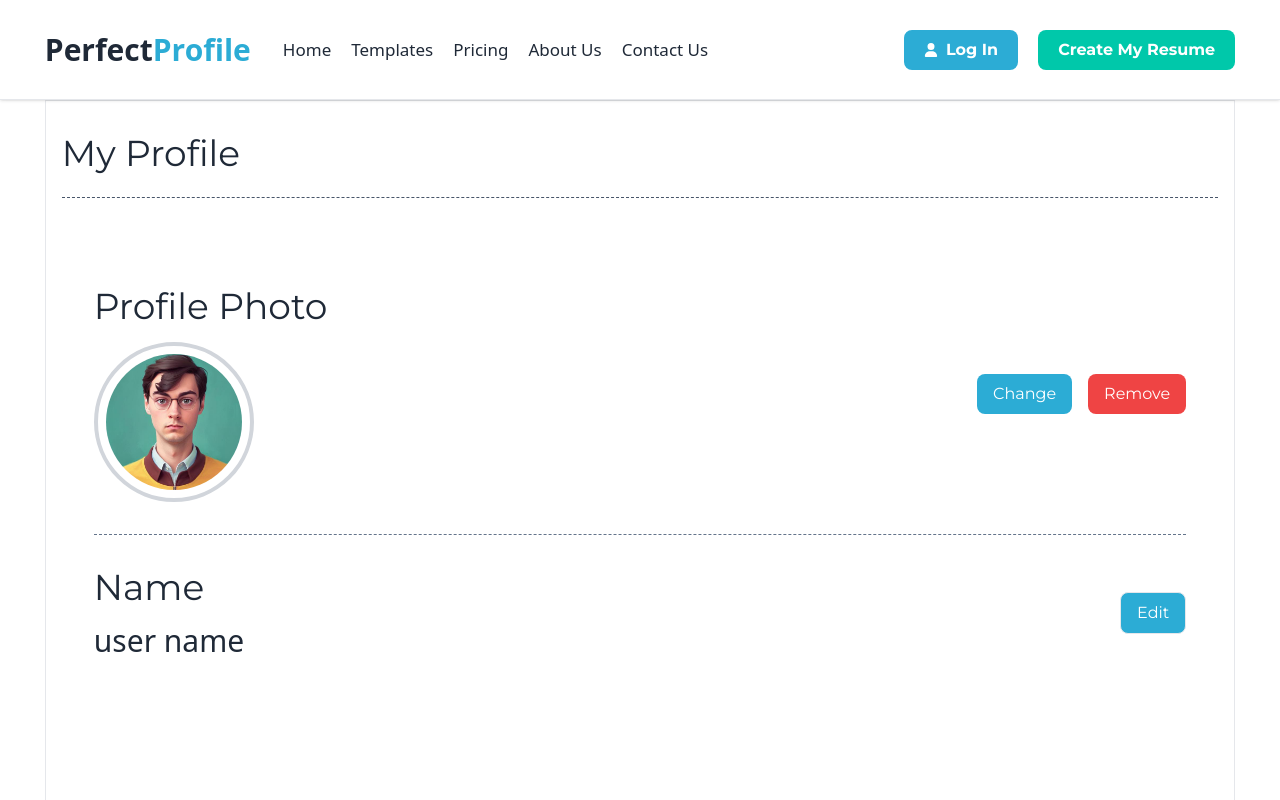
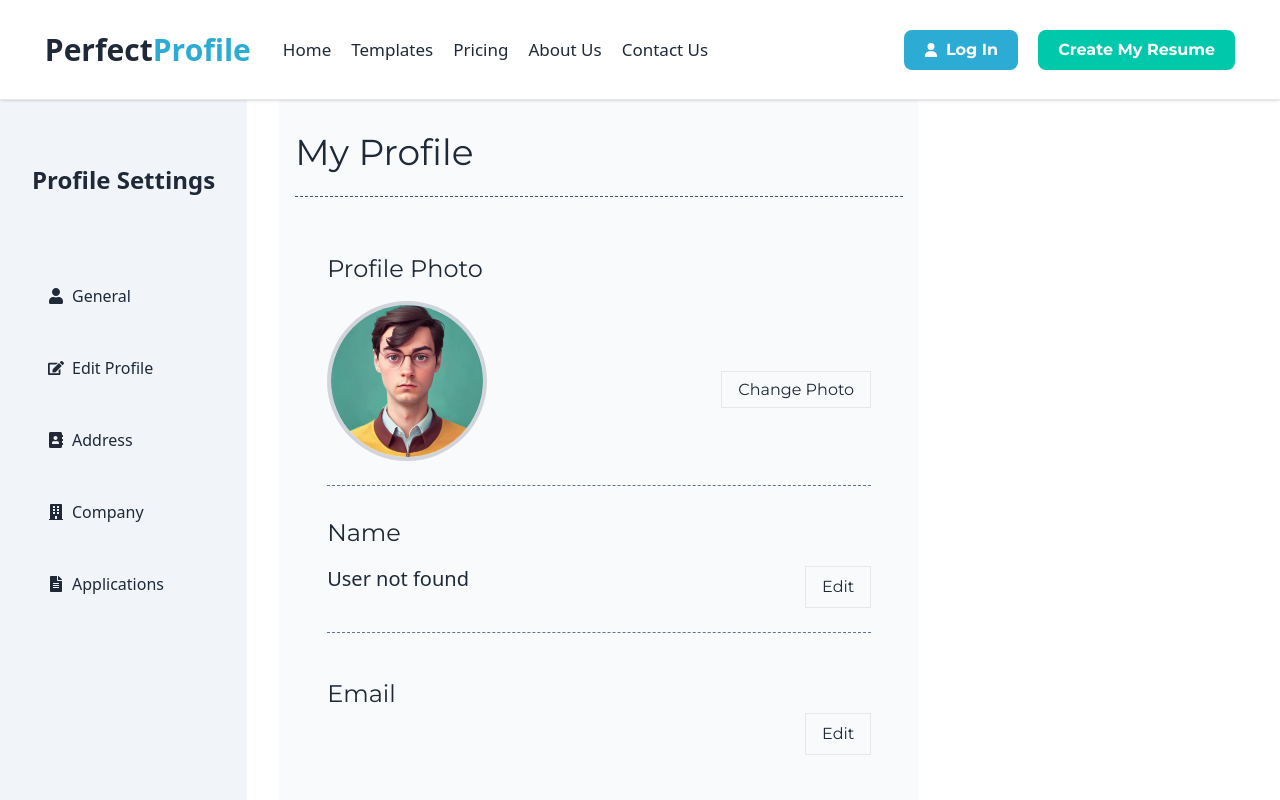
Before and after one commit to Sohana-Karniz-Mimmi/PerfectProfile-Client, a React (Vite) app: page /profile in a window 1280 px wide. Shown: the top 800 px of the page. Built offline with nearby package versions, Linux system fonts and the light colour scheme; no server answers.

Commit message:
myprofile system work ongoing and modify to the component

```diff
--- a/src/Components/MyProfile/BeforeEditingProfile.jsx
+++ b/src/Components/MyProfile/BeforeEditingProfile.jsx
@@ -1,137 +1,281 @@
-import { useState } from "react";
+import { useState, useEffect } from "react";
 import image from "../../assets/profile image/FjU2lkcWYAgNG6d.jpg";
+import useAuth from "../../Hook/useAuth";
+import toast, { Toaster } from "react-hot-toast";
+
+const image_hosting_key = import.meta.env.VITE_IMAGE_HOISTING_API_KEY;
+const image_hosting_api = `https://api.imgbb.com/1/upload?key=${image_hosting_key}`;
 
 const BeforeEditingProfile = () => {
-  const [isEditing, setIsEditing] = useState(false);
-  const [username, setUsername] = useState("user name");
-  const [tempUsername, setTempUsername] = useState(username);
+  const { user, updateUserProfile, updateUserEmail } = useAuth();
+  const [isEditingName, setIsEditingName] = useState(false);
+  const [username, setUsername] = useState("User not found");
+  const [tempUsername, setTempUsername] = useState("");
   const [profilePhoto, setProfilePhoto] = useState(image);
-  const handleEdit = () => {
-    setIsEditing(true);
+  const [selectedFile, setSelectedFile] = useState(null);
+  const [isUploading, setIsUploading] = useState(false);
+
+  const [isEditingEmail, setIsEditingEmail] = useState(false);
+  const [email, setEmail] = useState("");
+  const [tempEmail, setTempEmail] = useState("");
+
+  useEffect(() => {
+    if (user) {
+      setUsername(user.displayName || "User not found");
+      setTempUsername(user.displayName || "User not found");
+      setEmail(user.email || "");
+      setTempEmail(user.email || "");
+      setProfilePhoto(user.photoURL || image);
+    }
+  }, [user]);
+
+  const handleEditName = () => setIsEditingName(true);
+  const handleSaveName = () => {
+    setUsername(tempUsername);
+    setIsEditingName(false);
   };
 
-  const handleSave = () => {
-    setUsername(tempUsername);
-    setIsEditing(false);
+  const handleCancelNameEdit = () => {
+    setTempUsername(username);
+    setIsEditingName(false);
   };
 
-  const handleCancel = () => {
-    setTempUsername(username);
-    setIsEditing(false);
-  };
-  const handleRemovePhoto = () => {
-    setProfilePhoto(null);
+  const handleEditEmail = () => setIsEditingEmail(true);
+  const handleCancelEmailEdit = () => {
+    setTempEmail(email);
+    setIsEditingEmail(false);
   };
 
   const handleChangePhoto = (e) => {
     const file = e.target.files[0];
     if (file) {
+      setSelectedFile(file);
       const reader = new FileReader();
-      reader.onload = () => {
-        setProfilePhoto(reader.result);
-      };
+      reader.onload = () => setProfilePhoto(reader.result);
       reader.readAsDataURL(file);
     }
   };
+
+  const handleUpdateProfile = async () => {
+    let uploadedImageUrl = profilePhoto;
+
+    if (selectedFile) {
+      uploadedImageUrl = await uploadImageToImgbb(selectedFile);
+      if (!uploadedImageUrl) {
+        return;
+      }
+    }
+
+    try {
+      await updateUserProfile(tempUsername, uploadedImageUrl);
+      toast.success("Profile updated successfully!");
+    } catch (error) {
+      console.error(error.message);
+      toast.error("Failed to update profile.");
+    }
+  };
+
+  const handleUpdateEmail = async () => {
+    try {
+      await updateUserEmail(tempEmail);
+      setEmail(tempEmail);
+      toast.success("Email updated successfully!");
+    } catch (error) {
+      console.error(error.message);
+      toast.error("Failed to update email.");
+    }
+  };
+
+  const handleSaveChanges = async (e) => {
+    e.preventDefault();
+    await handleUpdateProfile();
+
+    if (isEditingEmail) {
+      await handleUpdateEmail();
+    }
+  };
+
+  // Define handleSaveEmail function
+  const handleSaveEmail = () => {
+    setEmail(tempEmail);
+    setIsEditingEmail(false);
+  };
+
+  const uploadImageToImgbb = async (file) => {
+    const formData = new FormData();
+    formData.append("image", file);
+
+    try {
+      setIsUploading(true);
+      const response = await fetch(image_hosting_api, {
+        method: "POST",
+        body: formData,
+      });
+
+      const data = await response.json();
+      setIsUploading(false);
+
+      if (data.success) {
+        return data.data.url;
+      } else {
+        throw new Error("Image upload failed");
+      }
+    } catch (error) {
+      setIsUploading(false);
+      toast.error("Failed to upload image.");
+      return null;
+    }
+  };
+
   return (
-    <div className="p-4 md:p-8 min-h-screen">
-      <div className="flex flex-col md:flex-row justify-center md:justify-between items-center mt-8">
+    <form onSubmit={handleSaveChanges} className="p-4 md:p-8 min-h-screen">
+      {/* Profile Photo */}
+      <div className="flex flex-col md:flex-row justify-center md:justify-between items-center">
         <div className="flex flex-col items-center md:items-start">
-          <h2 className="text-2xl md:text-4xl mb-4 text-center md:text-left font-montserrat">
+          <h2 className="md:text-2xl mb-4 text-center md:text-left font-montserrat">
             Profile Photo
           </h2>
-          <div className="rounded-full border-4 border-gray-300 p-2 avatar-group w-32 h-32 md:w-40 md:h-40 overflow-hidden">
-            <img
-              className="w-full h-full object-cover rounded-full"
-              src={image || "https://via.placeholder.com/150"}
-              alt="profile photo"
-              onError={(e) => {
-                e.target.src = "https://via.placeholder.com/150";
-              }}
-            />
+          <div className="flex justify-center items-center">
+            <div className="rounded-full border-4 border-gray-300 w-32 h-32 md:w-40 md:h-40 overflow-hidden relative">
+              <img
+                src={profilePhoto}
+                alt="Profile"
+                className="w-full h-full object-cover"
+              />
+            </div>
           </div>
         </div>
-        <div className="flex gap-4 ">
-          <div className="relative inline-block">
-            {/* File input (hidden) */}
-            <input
-              type="file"
-              id="profilePhotoInput"
-              style={{ display: "none" }}
-              onChange={(e) => {
-                const file = e.target.files[0];
-                console.log("Selected file:", file); // Handle the file change here
-              }}
-            />
 
-            {/* Button to trigger file input */}
-            <label htmlFor="profilePhotoInput">
-              <button
-                onClick={handleChangePhoto}
-                className="py-2 px-4 bg-primary hover:bg-secondary text-white rounded-lg font-montserrat cursor-pointer"
-              >
-                Change
-              </button>
-            </label>
-          </div>
-
-          <div>
-            <button className="py-2 px-4 bg-red-500 hover:bg-red-600 text-white rounded-lg font-montserrat cursor-pointer">
-              Remove
-            </button>
-          </div>
+        <div className="relative inline-block mt-16">
+          <input
+            type="file"
+            name="photo"
+            id="profilePhotoInput"
+            style={{ display: "none" }}
+            onChange={handleChangePhoto}
+          />
+          <label htmlFor="profilePhotoInput">
+            <span className="py-2 px-4 hover:bg-secondary font-montserrat cursor-pointer border">
+              Change Photo
+            </span>
+          </label>
         </div>
       </div>
 
-      <hr className="border-dashed my-8 border-slate-500" />
+      <hr className="border-dashed mt-6 border-slate-500" />
 
-      <div className="flex flex-col md:flex-row justify-between items-center mt-8">
+      {/* Name Section */}
+      <div className="flex flex-col md:flex-row justify-between items-center mt-4">
         <div className="w-full md:w-1/2">
-          <h1 className="mb-4 text-2xl md:text-4xl text-center md:text-left font-montserrat">
+          <h1 className="mb-4 text-2xl text-center md:text-left font-montserrat">
             Name
           </h1>
-          {isEditing ? (
+          {isEditingName ? (
             <div className="flex flex-col sm:flex-row sm:space-x-2 sm:items-center space-y-2 sm:space-y-0 w-full">
               <input
                 type="text"
+                name="name"
                 value={tempUsername}
                 onChange={(e) => setTempUsername(e.target.value)}
-                className="border py-2 px-4 w-full sm:w-auto sm:flex-1 rounded-lg focus:outline-primary"
+                className="border py-2 px-4 w-full sm:w-auto sm:flex-1 focus:outline-primary"
               />
-
               <div className="flex justify-end sm:justify-start space-x-2">
                 <button
-                  className="py-2 px-4 bg-primary hover:bg-secondary text-white rounded-lg font-montserrat"
-                  onClick={handleSave}
+                  type="button"
+                  className="border py-2 px-4 hover:bg-secondary font-montserrat"
+                  onClick={handleSaveName}
                 >
                   Save
                 </button>
                 <button
-                  className="py-2 px-4 bg-red-500 hover:bg-red-600 text-white rounded-lg font-montserrat"
-                  onClick={handleCancel}
+                  type="button"
+                  className="border py-2 px-4 hover:bg-red-600 font-montserrat"
+                  onClick={handleCancelNameEdit}
                 >
                   Cancel
                 </button>
               </div>
             </div>
           ) : (
-            <h1 className="text-xl md:text-3xl text-center md:text-left">
-              {username}
-            </h1>
+            <h1 className="text-xl text-center md:text-left">{username}</h1>
           )}
         </div>
-        <div className="mt-4 md:mt-0">
-          {!isEditing && (
+
+        {!isEditingName && (
+          <div className="mt-4 md:mt-16">
             <button
-              className="border py-2 px-4 bg-primary hover:bg-secondary text-white rounded-lg font-montserrat"
-              onClick={handleEdit}
+              type="button"
+              className="border py-2 px-4 hover:bg-secondary font-montserrat"
+              onClick={handleEditName}
             >
               Edit
             </button>
+          </div>
+        )}
+      </div>
+
+      <hr className="border-dashed border-slate-500 mt-6" />
+
+      {/* Email Section */}
+      <div className="flex flex-col md:flex-row justify-between items-center  mt-4">
+        <div className="w-full md:w-1/2">
+          <h1 className="mb-4 text-2xl text-center md:text-left font-montserrat">
+            Email
+          </h1>
+          {isEditingEmail ? (
+            <div className="flex flex-col sm:flex-row sm:space-x-2 sm:items-center space-y-2 sm:space-y-0 w-full">
+              <input
+                type="email"
+                name="email"
+                value={tempEmail}
+                onChange={(e) => setTempEmail(e.target.value)}
+                className="border py-2 px-4 w-full sm:w-auto sm:flex-1 focus:outline-primary"
+              />
+              <div className="flex justify-end sm:justify-start space-x-2">
+                <button
+                  type="button"
+                  className="border py-2 px-4 hover:bg-secondary font-montserrat"
+                  onClick={handleSaveEmail}
+                >
+                  Save
+                </button>
+                <button
+                  type="button"
+                  className="border py-2 px-4 hover:bg-red-600 font-montserrat"
+                  onClick={handleCancelEmailEdit}
+                >
+                  Cancel
+                </button>
+              </div>
+            </div>
+          ) : (
+            <h1 className="text-xl text-center md:text-left">{email}</h1>
           )}
         </div>
+
+        {!isEditingEmail && (
+          <div className="mt-4 md:mt-16">
+            <button
+              type="button"
+              className="border py-2 px-4 hover:bg-secondary font-montserrat"
+              onClick={handleEditEmail}
+            >
+              Edit
+            </button>
+          </div>
+        )}
       </div>
-    </div>
+
+      <Toaster />
+      <div className="flex justify-end mt-60">
+        <button
+          type="submit"
+          className="py-2 px-4 bg-primary hover:bg-secondary text-white rounded-lg font-montserrat"
+        >
+          Save Changes
+        </button>
+      </div>
+    </form>
   );
 };
 
--- /dev/null
+++ b/src/Components/MyProfile/EmailEditing.jsx
@@ -0,0 +1,72 @@
+import React, { useState } from "react";
+
+const EmailEditing = () => {
+  const [isEditingEmail, setIsEditingEmail] = useState(false);
+  const [tempEmail, setTempEmail] = useState(email); // initial email
+
+  const handleEditEmail = () => setIsEditingEmail(true);
+
+  const handleSaveEmail = () => {
+    setIsEditingEmail(false);
+    // Logic to save email goes here (e.g., API call)
+  };
+
+  const handleCancelEmailEdit = () => {
+    setIsEditingEmail(false);
+    setTempEmail(email); // Reset to the original email if canceled
+  };
+
+  return (
+    <div>
+      {/* Email Section */}
+      <div className="w-full md:w-1/2 mt-8 md:mt-0">
+        <h1 className="mb-4 text-2xl text-center md:text-left font-montserrat">
+          Email
+        </h1>
+        {isEditingEmail ? (
+          <div className="flex flex-col sm:flex-row sm:space-x-2 sm:items-center space-y-2 sm:space-y-0 w-full">
+            <input
+              type="email"
+              name="email"
+              value={tempEmail}
+              onChange={(e) => setTempEmail(e.target.value)}
+              className="border py-2 px-4 w-full sm:w-auto sm:flex-1 rounded-lg focus:outline-primary"
+            />
+            <div className="flex justify-end sm:justify-start space-x-2">
+              <button
+                type="button"
+                className="py-2 px-4 bg-primary hover:bg-secondary text-white rounded-lg font-montserrat"
+                onClick={handleSaveEmail}
+              >
+                Save
+              </button>
+              <button
+                type="button"
+                className="py-2 px-4 bg-red-500 hover:bg-red-600 text-white rounded-lg font-montserrat"
+                onClick={handleCancelEmailEdit}
+              >
+                Cancel
+              </button>
+            </div>
+          </div>
+        ) : (
+          <h1 className="text-xl text-center md:text-left">{email}</h1>
+        )}
+      </div>
+
+      {!isEditingEmail && (
+        <div className="mt-4 md:mt-16">
+          <button
+            type="button"
+            className="border py-2 px-4 bg-primary hover:bg-secondary text-white rounded-lg font-montserrat"
+            onClick={handleEditEmail}
+          >
+            Edit Email
+          </button>
+        </div>
+      )}
+    </div>
+  );
+};
+
+export default EmailEditing;
--- a/src/Components/MyProfile/Profile.jsx
+++ b/src/Components/MyProfile/Profile.jsx
@@ -1,15 +1,15 @@
-import Container from "../../Shared/Container";
 import BeforeEditingProfile from "./BeforeEditingProfile";
+import SitebarProfileRoute from "./SitebarProfileRoute";
 
 const Profile = () => {
   return (
     <div>
-      {/* <div className=" flex  gap-8 w-full justify-center "> */}
-      {/* <div className="w-1/6 p-4 md:p-8 min-h-screen ">
-          <h1 className="text-center ">This is site bar</h1>
-        </div> */}
-      <Container>
-        <div className=" p-4 border">
+      <div className=" flex  gap-8 w-full ">
+        {" "}
+        <div className="w-1/7 p-4 md:p-8 min-h-screen bg-slate-100 ">
+          <SitebarProfileRoute />
+        </div>
+        <div className=" p-4  bg-slate-50 shadow-white w-1/2">
           <div className="flex justify-between mt-4 text-4xl font-montserrat">
             <h1>My Profile</h1>
           </div>
@@ -18,8 +18,8 @@ const Profile = () => {
             <BeforeEditingProfile />
           </div>
         </div>
-      </Container>
-      {/* </div> */}
+        <div className="w-1"></div>
+      </div>
     </div>
   );
 };
--- /dev/null
+++ b/src/Components/MyProfile/SitebarProfileRoute.jsx
@@ -0,0 +1,70 @@
+import { Link } from "react-router-dom";
+import {
+  FaUser,
+  FaEdit,
+  FaUsers,
+  FaBuilding,
+  FaFileAlt,
+  FaAddressBook,
+} from "react-icons/fa";
+
+const SitebarProfileRoute = () => {
+  return (
+    <div className="">
+      <div className="text-center py-8">
+        <h2 className="text-2xl font-bold">Profile Settings</h2>
+      </div>
+      <nav className="mt-10">
+        <ul className="space-y-4">
+          <li>
+            <Link
+              to="/general"
+              className="flex items-center gap-2 p-4 hover:bg-gray-300 transition duration-200"
+            >
+              <FaUser />
+              General
+            </Link>
+          </li>
+          <li>
+            <Link
+              to="/edit-profile"
+              className="flex items-center gap-2 p-4 hover:bg-gray-700 transition duration-200"
+            >
+              <FaEdit />
+              Edit Profile
+            </Link>
+          </li>
+          <li>
+            <Link
+              to="/social-profiles"
+              className="flex items-center gap-2 p-4 hover:bg-gray-700 transition duration-200"
+            >
+              <FaAddressBook />
+              Address
+            </Link>
+          </li>
+          <li>
+            <Link
+              to="/company"
+              className="flex items-center gap-2 p-4 hover:bg-gray-700 transition duration-200"
+            >
+              <FaBuilding />
+              Company
+            </Link>
+          </li>
+          <li>
+            <Link
+              to="/applications"
+              className="flex items-center gap-2 p-4 hover:bg-gray-700 transition duration-200"
+            >
+              <FaFileAlt />
+              Applications
+            </Link>
+          </li>
+        </ul>
+      </nav>
+    </div>
+  );
+};
+
+export default SitebarProfileRoute;
```
Also changed, not shown: src/AuthProvider/AuthProvider.jsx (+6 -1 lines), src/Shared/Navbar/NavModal.jsx (+28 -25 lines), src/assets/usericon/istockphoto-1300845620-612x612.jpg (added).
